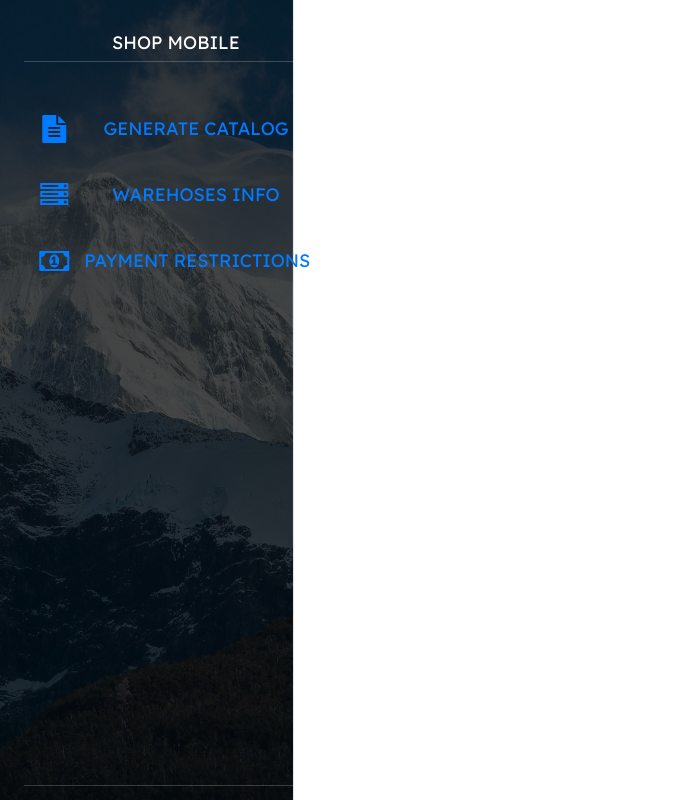
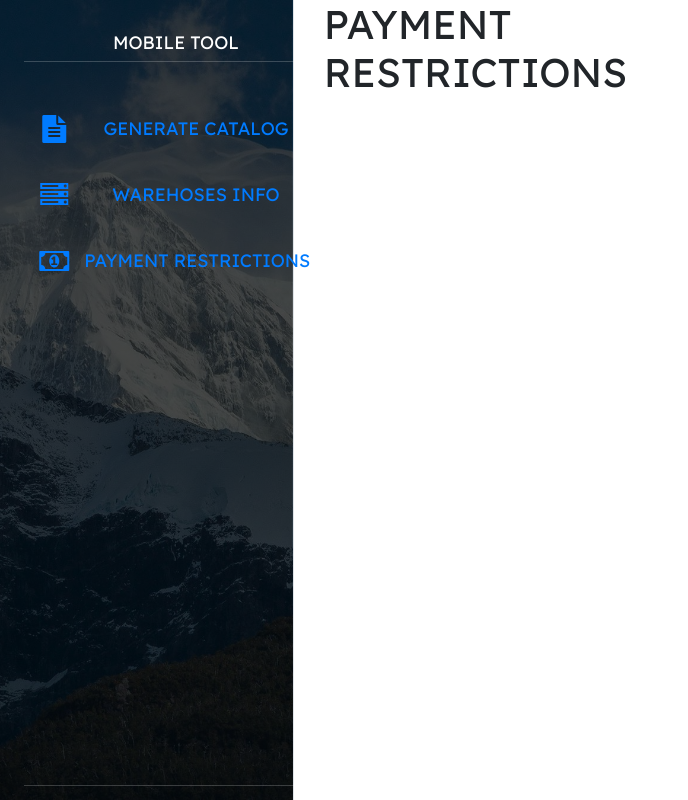
Before and after one commit to JosueZavala/React_pininos2, a React (Create React App) app in the folder shop.mobile-ordering.front/: page /PaymentRestrictions in a window 1280 px wide. Shown: the whole page, without its empty margins (0-688 px from the left). Built offline with nearby package versions, Linux system fonts and the light colour scheme.

Commit message:
Switch / Routing correct implemented

```diff
--- a/shop.mobile-ordering.front/src/components/App.js
+++ b/shop.mobile-ordering.front/src/components/App.js
@@ -1,7 +1,9 @@
 import React from 'react';
 import ReactDOM from 'react-dom';
 import SideBar from '../components/SideBar';
-import Frame  from '../components/Frame';
+import CatalogGenerator  from '../components/CatalogGenerator';
+import WarehosuesInfo  from '../components/WarehosuesInfo';
+import PaymentRestrictions  from '../components/PaymentRestrictions';
 import { BrowserRouter, Switch, Route } from 'react-router-dom'
 import '../Styles/App.css';
 
@@ -19,7 +21,9 @@ class App extends React.Component{
               <div  className="row">
                 <div className="col-6">
                   <Switch>
-                    <Route exact path='/' component={Frame} />
+                    <Route exact path='/' component={CatalogGenerator} />
+                    <Route exact path='/WarehosuesInfo' component={WarehosuesInfo} />
+                    <Route exact path='/PaymentRestrictions' component={PaymentRestrictions} />
                   </Switch>
                 </div>
               </div>
--- a/shop.mobile-ordering.front/src/components/Frame.js
+++ b/shop.mobile-ordering.front/src/components/CatalogGenerator.js
@@ -3,7 +3,7 @@ import ReactDOM from 'react-dom';
 import LocaleCard from '../components/LocaleCard';
 import SearchInput from '../components/SearchInput'
 
-class Frame extends React.Component{
+class CatalogGenerator extends React.Component{
   constructor(props){
     super(props);
     this.RenderLocaleCards = this.RenderLocaleCards.bind(this);
@@ -65,7 +65,7 @@ class Frame extends React.Component{
         </div>
         <div className="row">
           <div className="title-Module">
-            Generate catalog
+            Catalog Generator
           </div>
         </div>
 
@@ -93,4 +93,4 @@ class Frame extends React.Component{
   }
 }
 
-export default Frame
+export default CatalogGenerator
--- /dev/null
+++ b/shop.mobile-ordering.front/src/components/PaymentRestrictions.js
@@ -0,0 +1,17 @@
+import React from 'react';
+import ReactDOM from 'react-dom';
+
+
+class PaymentRestrictions extends React.Component{
+
+  render() {
+
+    return (
+      <div className="d-flex" id="wrapper">
+        <h1> Payment Restrictions </h1>
+      </div>
+    );
+  }
+}
+
+export default PaymentRestrictions
--- a/shop.mobile-ordering.front/src/components/SideBar.js
+++ b/shop.mobile-ordering.front/src/components/SideBar.js
@@ -12,23 +12,23 @@ class SideBar extends React.Component{
     return (
       <div className="d-flex" id="wrapper">
         <div className="bg-light border-right" id="sidebar-wrapper">
-            <div className="sidebar-heading">Shop Mobile</div>
+            <div className="sidebar-heading">Mobile Tool</div>
             <div className="sidebar">
               <ul className="nav">
                 <SideBarElement
                   iconAwesome="fa fa-file-text"
                   title="Generate Catalog"
-                  navTo="/Frame"
+                  navTo="/"
                 />
                 <SideBarElement
                   iconAwesome="fa fa-server"
                   title="Warehoses info"
-                  navTo="/"
+                  navTo="/WarehosuesInfo"
                 />
                 <SideBarElement
                   iconAwesome="fa fa-money"
                   title="Payment Restrictions"
-                  navTo="/"
+                  navTo="/PaymentRestrictions"
                 />
               </ul>
             </div>
--- /dev/null
+++ b/shop.mobile-ordering.front/src/components/WarehosuesInfo.js
@@ -0,0 +1,17 @@
+import React from 'react';
+import ReactDOM from 'react-dom';
+
+
+class WarehosuesInfo extends React.Component{
+
+  render() {
+
+    return (
+      <div className="d-flex" id="wrapper">
+        <h1> Warehosues Info </h1>
+      </div>
+    );
+  }
+}
+
+export default WarehosuesInfo
```
Also changed, not shown: shop.mobile-ordering.front/src/Styles/CatalogGenerator.css (added), shop.mobile-ordering.front/src/Styles/Frame.css (deleted).
